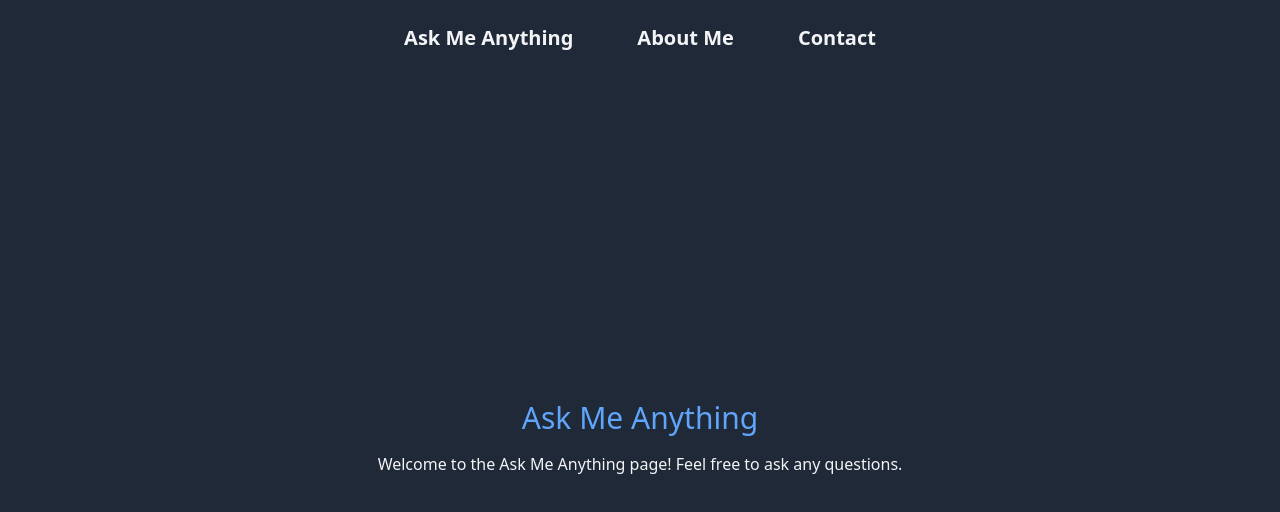
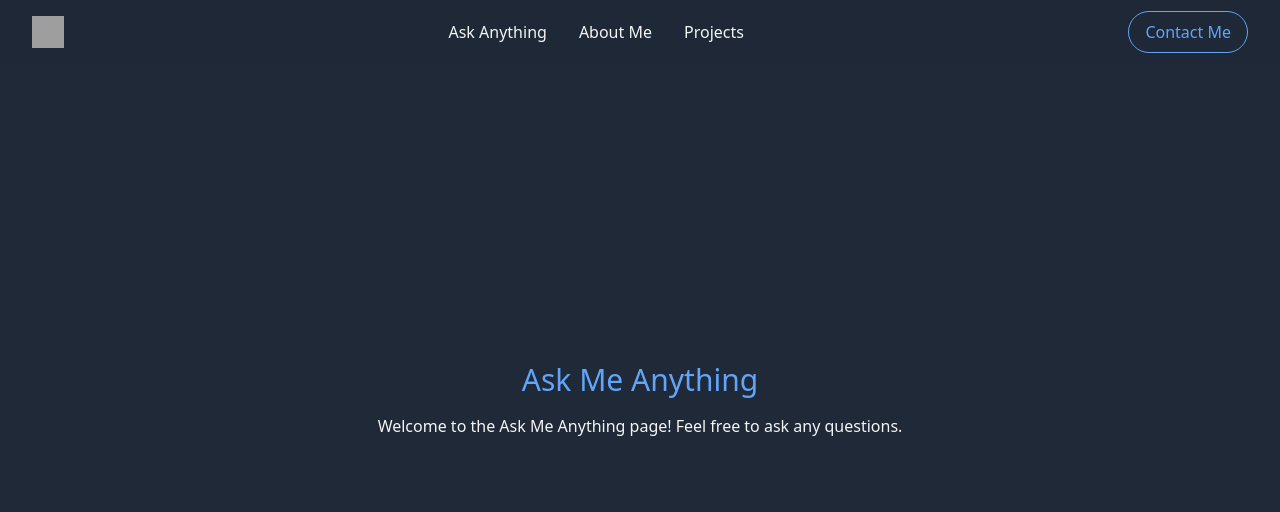
Before and after one commit to Beckdotan/CVAPP, a React (Vite) app: page / in a window 1280 px wide. Shown: the top 512 px of the page. Built offline with nearby package versions, Linux system fonts and the light colour scheme; grey boxes are pictures that could not be loaded.

Commit message:
added header

```diff
--- a/package.json
+++ b/package.json
@@ -10,6 +10,10 @@
     "preview": "vite preview"
   },
   "dependencies": {
+    "@chakra-ui/react": "^2.8.2",
+    "@emotion/react": "^11.13.0",
+    "@emotion/styled": "^11.13.0",
+    "framer-motion": "^11.3.24",
     "react": "^18.3.1",
     "react-dom": "^18.3.1"
   },
--- a/src/components/Header.jsx
+++ b/src/components/Header.jsx
@@ -1,16 +1,56 @@
-import React from 'react';
+import React, { useState } from 'react';
 
-const Header = () => {
+function Header() {
+  const [isOpen, setIsOpen] = useState(false);
+
   return (
-    <header className="bg-darkBackground p-4 flex justify-center">
-      {/* Navigation Tabs */}
-      <nav className="flex space-x-8">
-        <a href="#" className="tab-link">Ask Me Anything</a>
-        <a href="#" className="tab-link">About Me</a>
-        <a href="#" className="tab-link">Contact</a>
-      </nav>
+    <header className="fixed top-0 w-full bg-darkBackground bg-opacity-20 backdrop-blur-md text-lightGray z-50">
+      <div className="flex justify-between items-center h-16 px-8">
+        {/* Left - Logo */}
+        <div className="flex-shrink-0">
+          <img className="h-8 w-8" src="/path-to-your-logo.png" alt="Logo" />
+        </div>
+
+        {/* Center - Tabs */}
+        <nav className="hidden md:flex space-x-8">
+          <a href="#" className="text-base font-medium text-lightGray hover:text-skyBlue transition duration-300">Ask Anything</a>
+          <a href="#" className="text-base font-medium text-lightGray hover:text-skyBlue transition duration-300">About Me</a>
+          <a href="#" className="text-base font-medium text-lightGray hover:text-skyBlue transition duration-300">Projects</a>
+        </nav>
+
+        {/* Right - Contact Button */}
+        <div className="hidden md:flex items-center">
+          <a href="#" className="text-skyBlue border border-skyBlue px-4 py-2 rounded-full hover:bg-skyBlue hover:text-darkBackground transition duration-300">
+            Contact Me
+          </a>
+        </div>
+
+        {/* Mobile Menu Button */}
+        <div className="md:hidden flex items-center">
+          <button
+            onClick={() => setIsOpen(!isOpen)}
+            className="text-skyBlue focus:outline-none"
+          >
+            <svg className="w-6 h-6" fill="none" stroke="currentColor" viewBox="0 0 24 24" xmlns="http://www.w3.org/2000/svg">
+              <path strokeLinecap="round" strokeLinejoin="round" strokeWidth="2" d={isOpen ? "M6 18L18 6M6 6l12 12" : "M4 6h16M4 12h16M4 18h16"}></path>
+            </svg>
+          </button>
+        </div>
+      </div>
+
+      {/* Mobile Menu */}
+      {isOpen && (
+        <div className="md:hidden px-4 pb-4 space-y-1">
+          <a href="#" className="block text-base font-medium text-lightGray hover:text-skyBlue transition duration-300">Ask Anything</a>
+          <a href="#" className="block text-base font-medium text-lightGray hover:text-skyBlue transition duration-300">About Me</a>
+          <a href="#" className="block text-base font-medium text-lightGray hover:text-skyBlue transition duration-300">Projects</a>
+          <a href="#" className="block text-skyBlue border border-skyBlue px-3 py-2 rounded-full text-center hover:bg-skyBlue hover:text-darkBackground transition duration-300">
+            Contact Me
+          </a>
+        </div>
+      )}
     </header>
   );
-};
+}
 
 export default Header;
```
Also changed, not shown: 1 other file (tests, documents, lock files or other folders).
